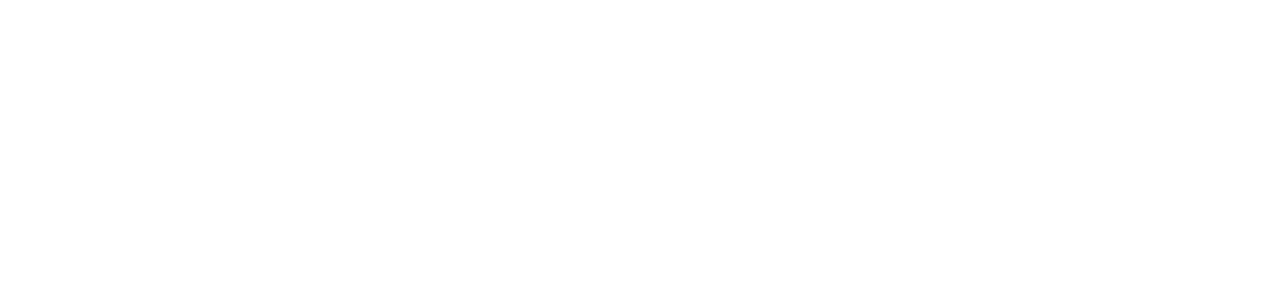
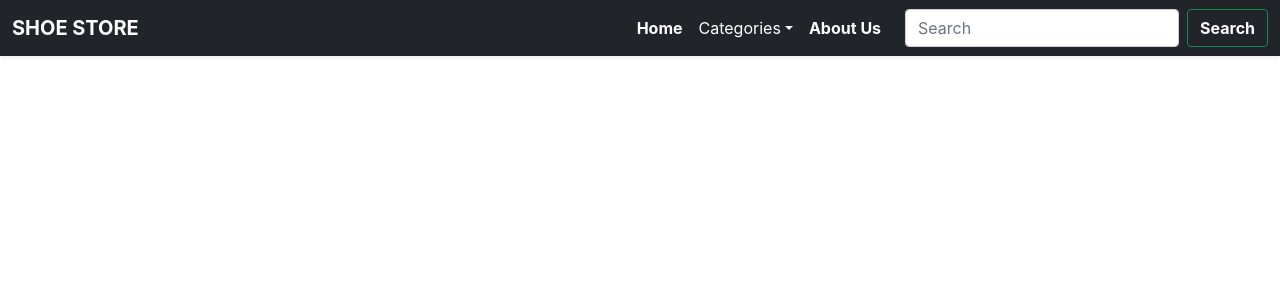
Before and after one commit to Hussain-0408/shoes-store-redux, a React (Create React App) app: page /Home in a window 1280 px wide. Shown: the top 300 px of the page. Built offline with nearby package versions, Linux system fonts and the light colour scheme.

Commit message:
navbar added

```diff
--- a/package.json
+++ b/package.json
@@ -7,8 +7,11 @@
     "@testing-library/jest-dom": "^6.8.0",
     "@testing-library/react": "^16.3.0",
     "@testing-library/user-event": "^13.5.0",
+    "bootstrap": "^5.3.8",
     "react": "^19.1.1",
+    "react-bootstrap": "^2.10.10",
     "react-dom": "^19.1.1",
+    "react-router-dom": "^7.9.3",
     "react-scripts": "5.0.1",
     "web-vitals": "^2.1.4"
   },
--- a/public/index.html
+++ b/public/index.html
@@ -15,6 +15,8 @@
       user's mobile device or desktop. See https://developers.google.com/web/fundamentals/web-app-manifest/
     -->
     <link rel="manifest" href="%PUBLIC_URL%/manifest.json" />
+    <link href="https://cdn.jsdelivr.net/npm/bootstrap@5.0.2/dist/css/bootstrap.min.css" rel="stylesheet" integrity="sha384-EVSTQN3/azprG1Anm3QDgpJLIm9Nao0Yz1ztcQTwFspd3yD65VohhpuuCOmLASjC" crossorigin="anonymous">
+    <script src="https://cdn.jsdelivr.net/npm/bootstrap@5.0.2/dist/js/bootstrap.bundle.min.js" integrity="sha384-MrcW6ZMFYlzcLA8Nl+NtUVF0sA7MsXsP1UyJoMp4YLEuNSfAP+JcXn/tWtIaxVXM" crossorigin="anonymous"></script>
     <!--
       Notice the use of %PUBLIC_URL% in the tags above.
       It will be replaced with the URL of the `public` folder during the build.
--- a/src/App.js
+++ b/src/App.js
@@ -1,9 +1,17 @@
+// import { Suspense,lazy } from 'react';
+import { Route, Routes } from 'react-router-dom';
+import './App.css';
+import Header from './components/Header';
 
-import './App.css';
 
 function App() {
   return (
     <div >
+
+      <Routes>
+        <Route path='/Home' element = {<Header />} />
+     </Routes>
+
 
     </div>
   );
--- /dev/null
+++ b/src/components/Header.js
@@ -0,0 +1,92 @@
+import { NavLink } from "react-router-dom";
+
+function Header() {
+  return (
+    <nav className="navbar navbar-expand-lg navbar-dark bg-dark shadow-sm">
+      <div className="container-fluid">
+
+        <NavLink className="navbar-brand fw-bold  text-uppercase" to="/">
+          Shoe Store
+        </NavLink>
+
+
+        <button
+          className="navbar-toggler"
+          type="button"
+          data-bs-toggle="collapse"
+          data-bs-target="#navbarSupportedContent"
+          aria-controls="navbarSupportedContent"
+          aria-expanded="false"
+          aria-label="Toggle navigation"
+        >
+          <span className="navbar-toggler-icon"></span>
+        </button>
+
+        <div className="collapse navbar-collapse " id="navbarSupportedContent">
+          <ul className="navbar-nav ms-auto mb-2 mb-lg-0 ">
+
+            <li className="nav-item">
+              <NavLink className="nav-link fw-bold text-white" to="/">
+                Home
+              </NavLink>
+            </li>
+
+            <li className="nav-item dropdown">
+              <NavLink
+                className="nav-link dropdown-toggle"
+
+                id="navbarDropdown"
+                role="button"
+                data-bs-toggle="dropdown"
+                aria-expanded="false"
+              >
+                Categories
+              </NavLink>
+              <ul className="dropdown-menu" aria-labelledby="navbarDropdown">
+                <li>
+                  <NavLink className="dropdown-item" to="/mens">
+                    Mens
+                  </NavLink>
+                </li>
+                <li>
+                  <NavLink className="dropdown-item" to="/womens">
+                    Womens
+                  </NavLink>
+                </li>
+                <li>
+                  <NavLink className="dropdown-item" to="/kids">
+                    Kids Section
+                  </NavLink>
+                </li>
+                <li>
+                  <NavLink className="dropdown-item" to="/latest">
+                    Latest
+                  </NavLink>
+                </li>
+              </ul>
+            </li>
+
+            <li className="nav-item">
+              <NavLink className="nav-link fw-bold text-white" to="/about">
+                About Us
+              </NavLink>
+            </li>
+          </ul>
+          <form className="d-flex ms-lg-3 mt-2 mt-lg-0 ">
+            <input
+              className="form-control me-2 "
+              type="search"
+              placeholder="Search"
+              aria-label="Search"
+            />
+            <button className="btn btn-outline-success fw-bold text-white" type="submit">
+              Search
+            </button>
+          </form>
+        </div>
+      </div>
+    </nav>
+  );
+}
+
+export default Header;
--- a/src/index.js
+++ b/src/index.js
@@ -3,12 +3,14 @@
 import './index.css';
 import App from './App';
 import reportWebVitals from './reportWebVitals';
+import {BrowserRouter} from 'react-router-dom';
 
 const root = ReactDOM.createRoot(document.getElementById('root'));
 root.render(
-  <React.StrictMode>
+  <BrowserRouter>
     <App />
-  </React.StrictMode>
+  </BrowserRouter>
+
 );
 
 // If you want to start measuring performance in your app, pass a function
```
Also changed, not shown: src/components/Footer.js (added, +9 -0 lines), 1 other file (tests, documents, lock files or other folders).
